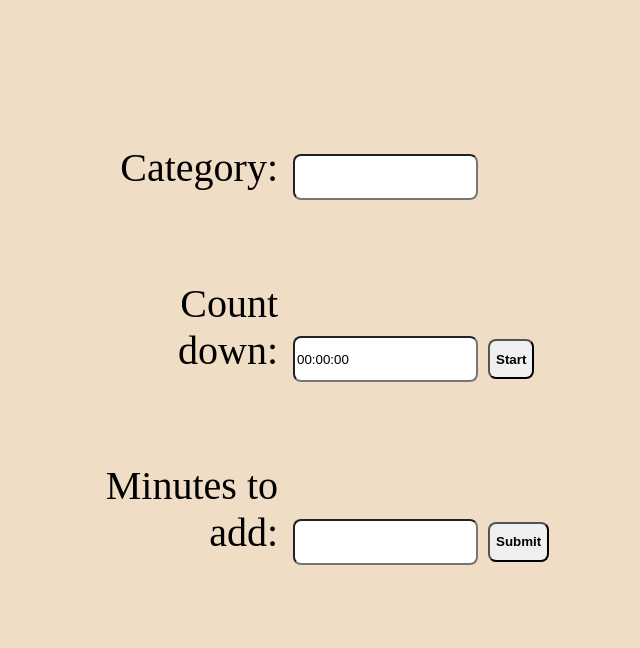
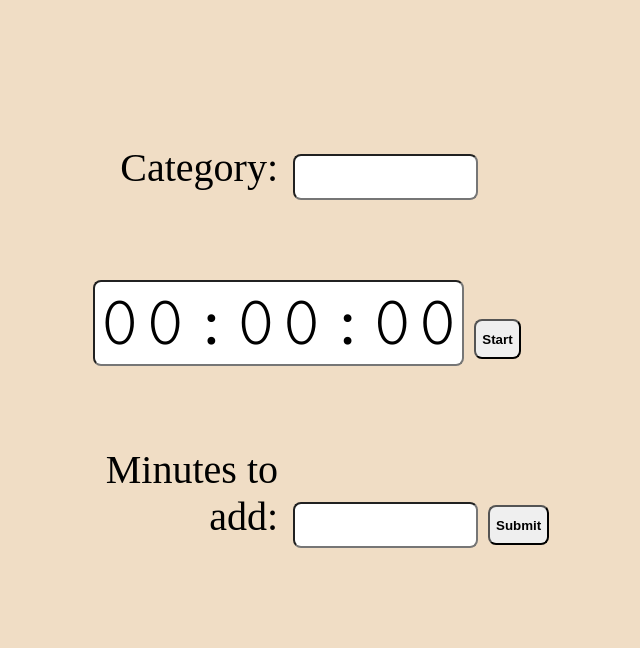
Before and after one commit to evebigaj/time-tracker, a website: page public/index.html in a window 1280 px wide. Shown: the whole page, without its empty margins (35-675 px from the left). Drawn offline with Linux system fonts and the light colour scheme.

Commit message:
style timer input

```diff
--- a/public/index.html
+++ b/public/index.html
@@ -2,6 +2,11 @@
 <html>
     <head>
         <link rel="stylesheet" href="styles.css">
+        <link href='https://fonts.googleapis.com/css?family=Orbitron' rel='stylesheet' type='text/css'>
+        <link rel="preconnect" href="https://fonts.googleapis.com">
+        <link rel="preconnect" href="https://fonts.gstatic.com" crossorigin>
+        <link href="https://fonts.googleapis.com/css2?family=Cutive+Mono&family=Major+Mono+Display&display=swap"
+            rel="stylesheet">
     </head>
 
     <body>
@@ -12,7 +17,6 @@
             <input type="text" id="category" name="category">
             </form>
             <form onsubmit="return runTimer()">
-                <label for="timeInput">Count down:</label>
                 <input type="text" id="timeInput" name="timeInput" value="00:00:00" oninput = "return change()">
                 <button type="submit">Start</button>
             </form>
--- a/public/styles.css
+++ b/public/styles.css
@@ -1,3 +1,8 @@
+@font-face {
+  font-family: 'digital';
+  src: url('digital-7.ttf');
+}
+
 body {
   background-color: rgb(240, 221, 197);
   margin-left: 10%;
@@ -32,6 +37,14 @@ button {
   height: 5vh;
   border-radius: 1vh;
   font-weight: bold;
+  cursor: pointer;
+}
+
+#timeInput {
+height: 80px;
+font-size: 75px;
+font-family: 'Cutive Mono', monospace;
+width: 8ch;
 }
 
 #bigBox {
```
Also changed, not shown: todos.txt (+8 -0 lines), digital-7.ttf (added).
